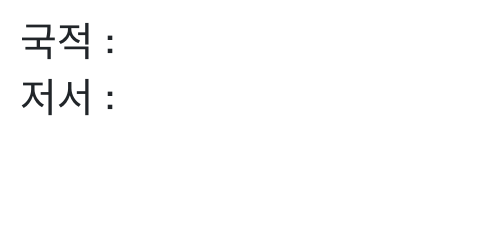
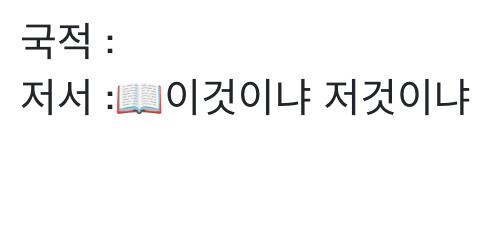
Before and after one commit to lSNOTNULL/with_cline, a plain HTML site: page index.html in a window 1280 px wide. Shown: the top 249 px of the page, 0-500 px from the left. Drawn offline with nearby package versions, Linux system fonts and the light colour scheme.

Commit message:
책이름

```diff
--- a/index.html
+++ b/index.html
@@ -53,7 +53,7 @@
   </head>
   <body>
     <h1>국적 :</h1>
-    <h1>저서 :</h1>
+    <h1>저서 :📖이것이냐 저것이냐</h1>
     <div class="container">
       <div class="d-flex justify-content-center">
         <img
```
